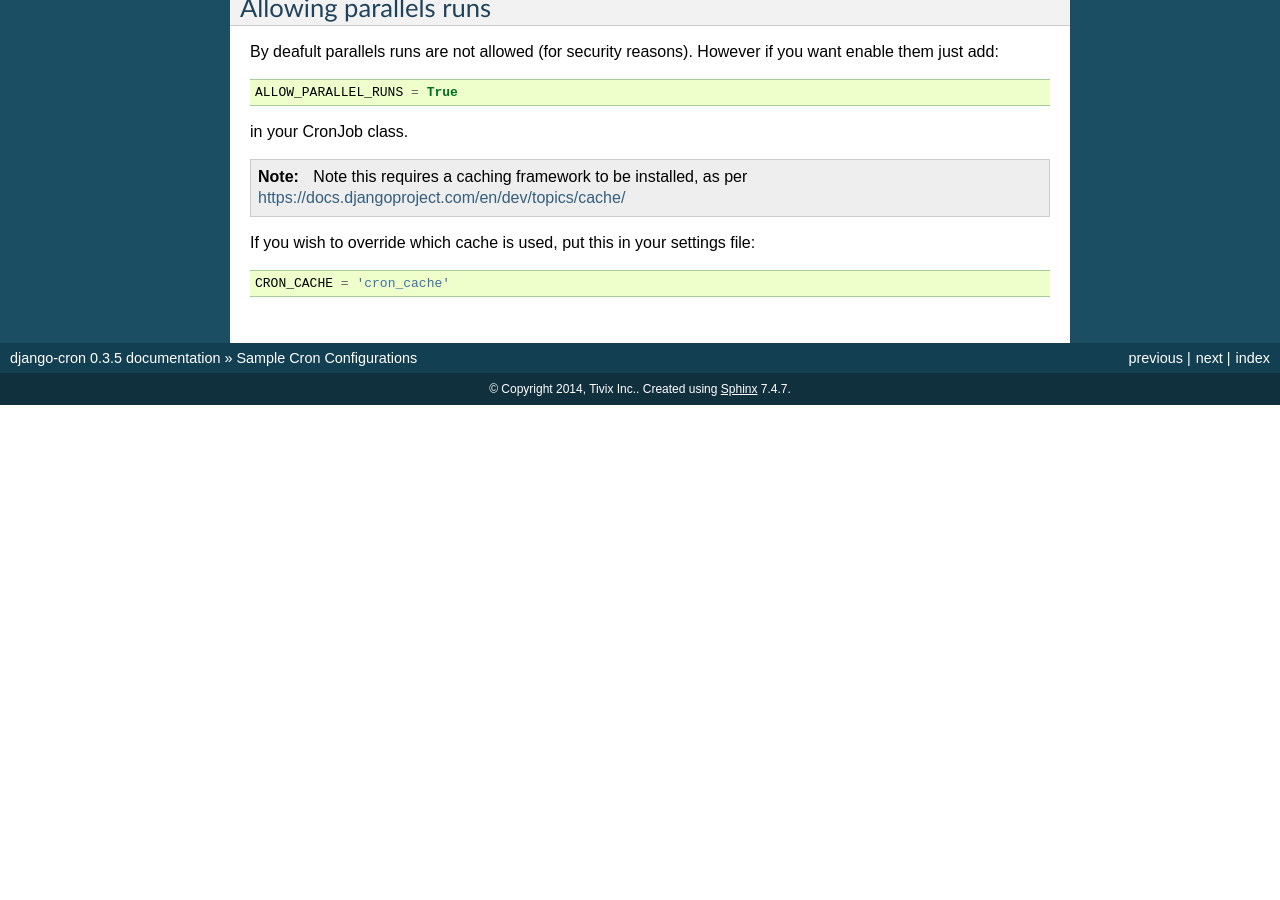
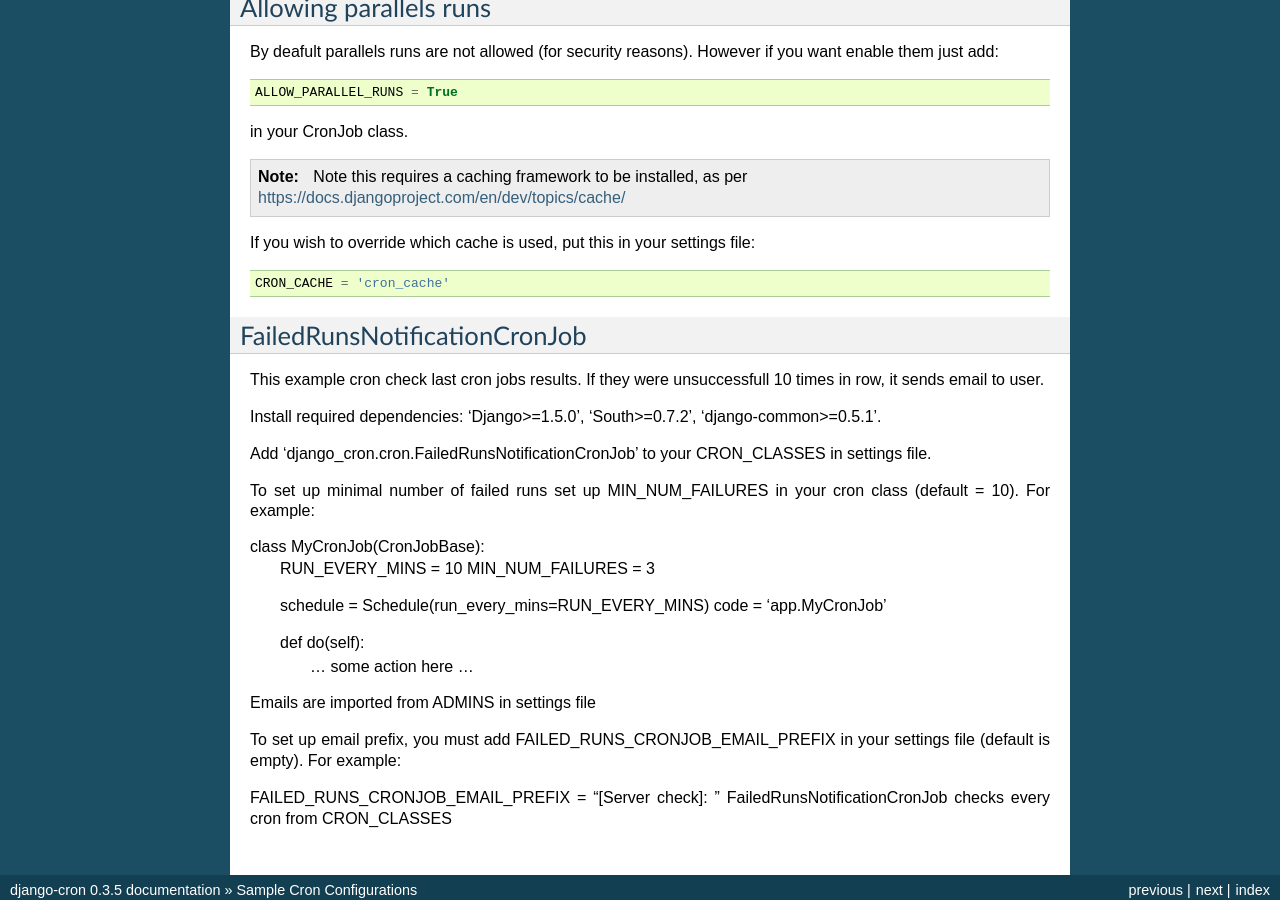
Before and after one commit to Tivix/django-cron, a Sphinx documentation site: the page built from docs/sample_cron_configurations.rst, in a window 1280 px wide and 900 px high, scrolled down 908 px. Built offline with Sphinx 7.4.7, drawn with Linux system fonts in a browser that asks for light colours; before the commit the page ends 1313 px from its top, so only the background shows below that; some of the changed text lies outside the part shown.

Commit message:
add FailedRunsNotificationCronJob to docs

```diff
--- a/docs/sample_cron_configurations.rst
+++ b/docs/sample_cron_configurations.rst
@@ -74,3 +74,31 @@ If you wish to override which cache is used, put this in your settings file:
 .. code-block:: python
 
     CRON_CACHE = 'cron_cache'
+
+
+FailedRunsNotificationCronJob
+-----------------------------
+
+This example cron check last cron jobs results. If they were unsuccessfull 10 times in row, it sends email to user.
+
+Install required dependencies: 'Django>=1.5.0', 'South>=0.7.2', 'django-common>=0.5.1'.
+
+Add 'django_cron.cron.FailedRunsNotificationCronJob' to your CRON_CLASSES in settings file.
+
+To set up minimal number of failed runs set up MIN_NUM_FAILURES in your cron class (default = 10). For example:
+
+class MyCronJob(CronJobBase):
+    RUN_EVERY_MINS = 10
+    MIN_NUM_FAILURES = 3
+
+    schedule = Schedule(run_every_mins=RUN_EVERY_MINS)
+    code = 'app.MyCronJob'
+
+    def do(self):
+        ... some action here ...
+Emails are imported from ADMINS in settings file
+
+To set up email prefix, you must add FAILED_RUNS_CRONJOB_EMAIL_PREFIX in your settings file (default is empty). For example:
+
+FAILED_RUNS_CRONJOB_EMAIL_PREFIX = "[Server check]: "
+FailedRunsNotificationCronJob checks every cron from CRON_CLASSES
```
